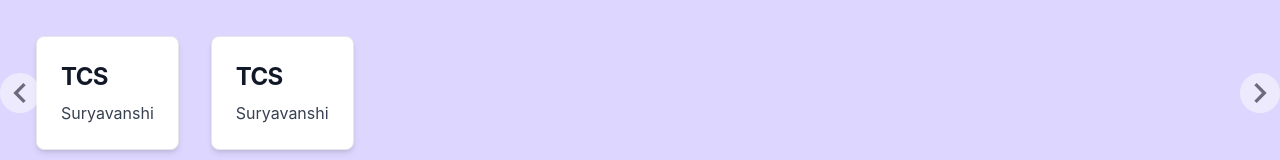
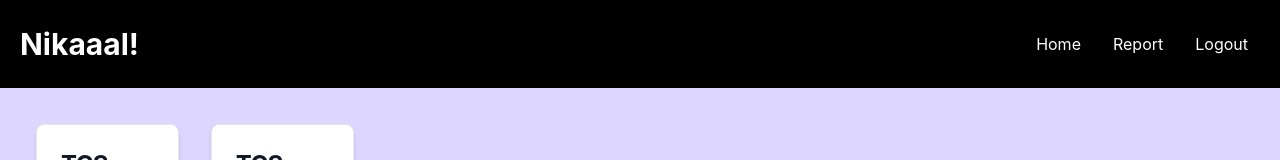
Before and after one commit to programmerpranit/codeissance_35_vadapav, a Next.js app: page /student in a window 1280 px wide. Shown: the top 160 px of the page. Built offline with nearby package versions, Linux system fonts and the light colour scheme; no server answers; sample sign-in values are in the browser's storage.

Commit message:
initialized students in classroom

```diff
--- a/pages/student/index.jsx
+++ b/pages/student/index.jsx
@@ -7,6 +7,7 @@
 import Notice from "../../components/Notice";
 
 import { useRouter } from "next/router";
+import Navbar from "../../components/Navbar";
 
 const StudentDashboard = () => {
   const router = useRouter();
@@ -63,6 +64,23 @@
       <div>
         <div>
           {/* navigation bar */}
+          <div className="flex justify-between items-center bg-black max-w mx-auto text-white ">
+        <h1 className="text-3xl w-full text-white font-bold mx-1 p-4">
+          Nikaaal!
+        </h1>
+        <ul className="flex m-4">
+          <Link href={"/"}>
+            <li className="p-4 ">Home</li>
+          </Link>
+          <Link href={"/"}>
+            <li className="p-4 ">Report</li>
+          </Link>
+          <Link href={"/"}>
+            <li className="p-4 ">Logout</li>
+          </Link>
+        </ul>
+      </div>
+
 
           {/* classes */}
           <div className=" bg-[#ddd6fe] ">
--- a/pages/teacher/classroom/[id]/students.jsx
+++ b/pages/teacher/classroom/[id]/students.jsx
@@ -1,5 +1,5 @@
-import Link from 'next/link'
-import React from 'react'
+import Link from "next/link";
+import React from "react";
 
 const Students = () => {
   return (
@@ -10,21 +10,31 @@
         </h1>
         <ul className="flex m-4">
           <Link href={"#"}>
-              <li className="p-4  cursor-pointer">Assignments</li>
+            <li className="p-4  cursor-pointer hover:text-yellow-900">Assignments</li>
           </Link>
           <Link href={"#"}>
-              <li className="p-4 text-yellow-900 cursor-pointer ">Students</li>
+            <li className="p-4 text-yellow-900  cursor-pointer ">Students</li>
           </Link>
           <Link href={"#"}>
-              <li className="p-4 cursor-pointer">Notices</li>
+            <li className="p-4 hover:text-yellow-900 cursor-pointer">Notices</li>
           </Link>
           <Link href={"#"}>
-              <li className="p-4 hover:text-yellow-900 cursor-pointer ">Logout</li>
+            <li className="p-4 hover:text-yellow-900 cursor-pointer ">
+              Logout
+            </li>
           </Link>
         </ul>
       </div>
+      <div>
+        <div className="">
+        <h1 className="text-3xl border-b-2 m-2.5 p-2.5  border-black text-center font-bold">Students</h1>
+        </div>
+        <div>
+
+        </div>
+      </div>
     </>
-  )
-}
+  );
+};
 
-export default Students
+export default Students;
```
Also changed, not shown: components/Navbar.js (+6 -9 lines), pages/student/report.jsx (+5 -13 lines). Lines whose indentation alone changed are shown as unchanged.
